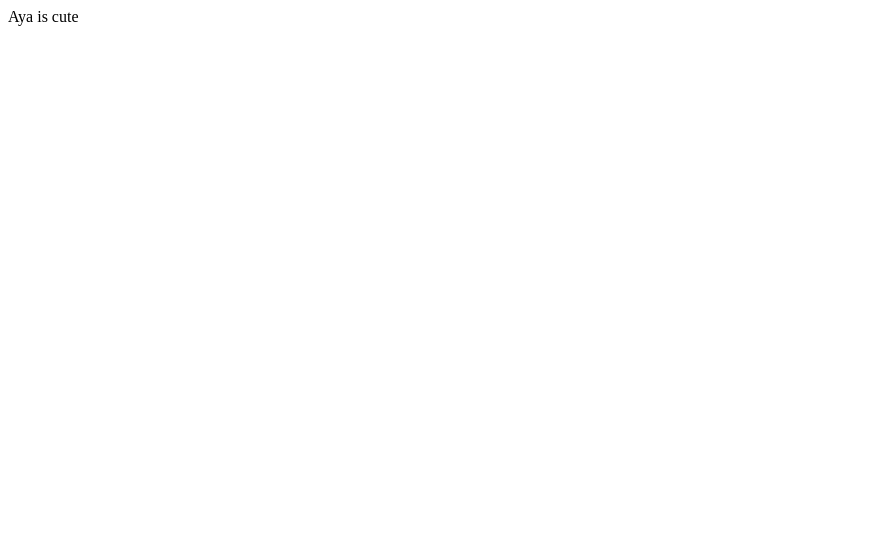
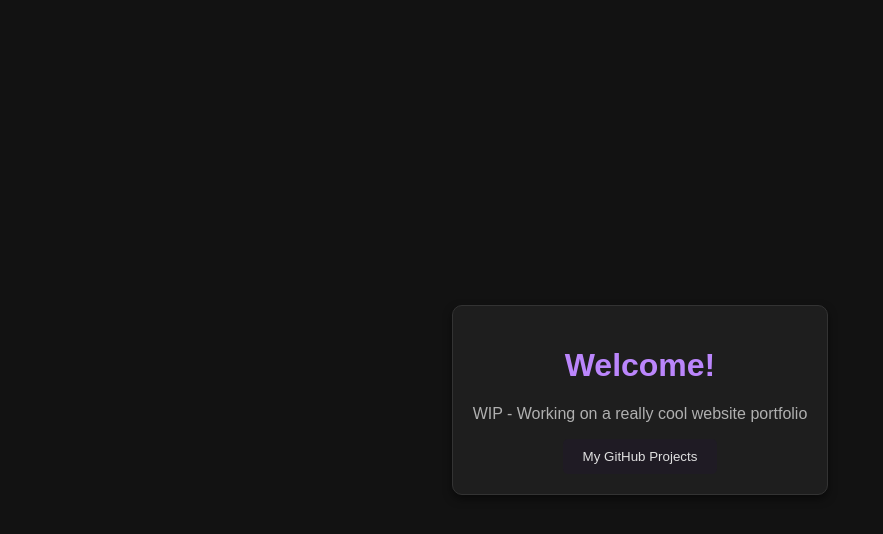
Before and after one commit to Yikemlone/Yikemlone.github.io, a plain HTML site: page index.html in a window 1280 px wide. Shown: the whole page, without its empty margins (0-883 px from the left). Drawn offline with Linux system fonts and the light colour scheme.

Commit message:
Updated styling and text

```diff
--- a/index.html
+++ b/index.html
@@ -5,8 +5,60 @@
     <meta http-equiv="X-UA-Compatible" content="IE=edge">
     <meta name="viewport" content="width=device-width, initial-scale=1.0">
     <title>Hello</title>
+    <style>
+        /* Base styles */
+        body {
+            margin: 0;
+            font-family: Arial, sans-serif;
+            background-color: #121212; /* Background Color */
+            color: #E0E0E0; /* Primary Text Color */
+            display: flex;
+            justify-content: center;
+            align-items: center;
+            height: 100vh;
+        }
+
+        /* Container styles */
+        .container {
+            text-align: center;
+            padding: 20px;
+            border: 1px solid #333;
+            border-radius: 10px;
+            background-color: #1E1E1E; /* Slightly lighter dark background */
+            box-shadow: 0 4px 8px rgba(0, 0, 0, 0.5);
+        }
+
+        /* Heading styles */
+        h1 {
+            color: #BB86FC; /* Accent Color */
+        }
+
+        /* Paragraph styles */
+        p {
+            color: #B0B0B0; /* Secondary Text Color */
+        }
+
+        /* Button styles */
+        .btn {
+            background-color: #1F1B24; /* Button Background */
+            color: #E0E0E0; /* Button Text */
+            padding: 10px 20px;
+            border: none;
+            border-radius: 5px;
+            cursor: pointer;
+            transition: background-color 0.3s;
+        }
+
+        .btn:hover {
+            background-color: #333; /* Slightly lighter for hover effect */
+        }
+    </style>
 </head>
 <body>
-    Aya is cute
+    <div class="container">
+        <h1>Welcome!</h1>
+        <p>WIP - Working on a really cool website portfolio</p>
+        <a href="https://github.com/Yikemlone"> <button class="btn">My GitHub Projects</button></a>
+    </div>
 </body>
 </html>
```
